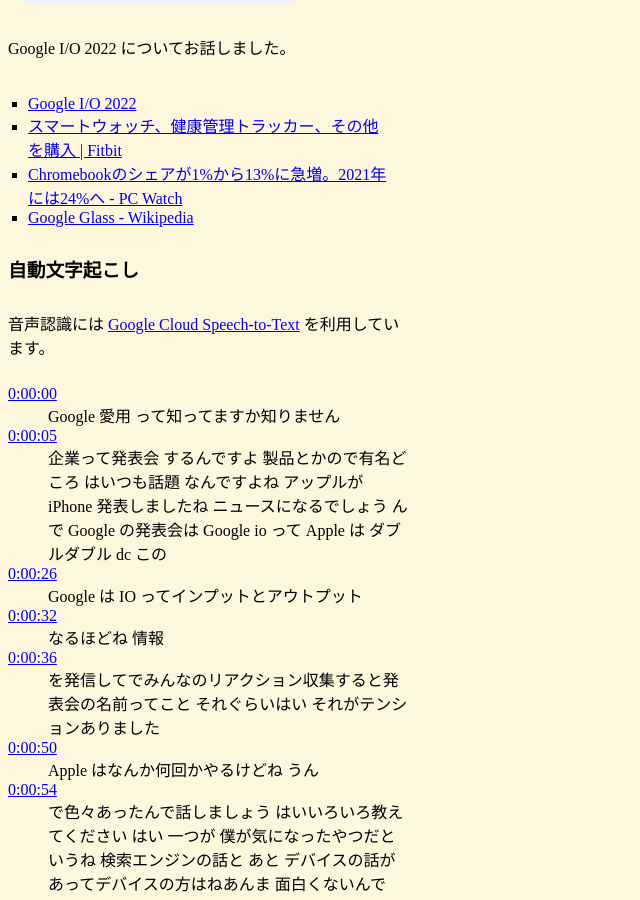
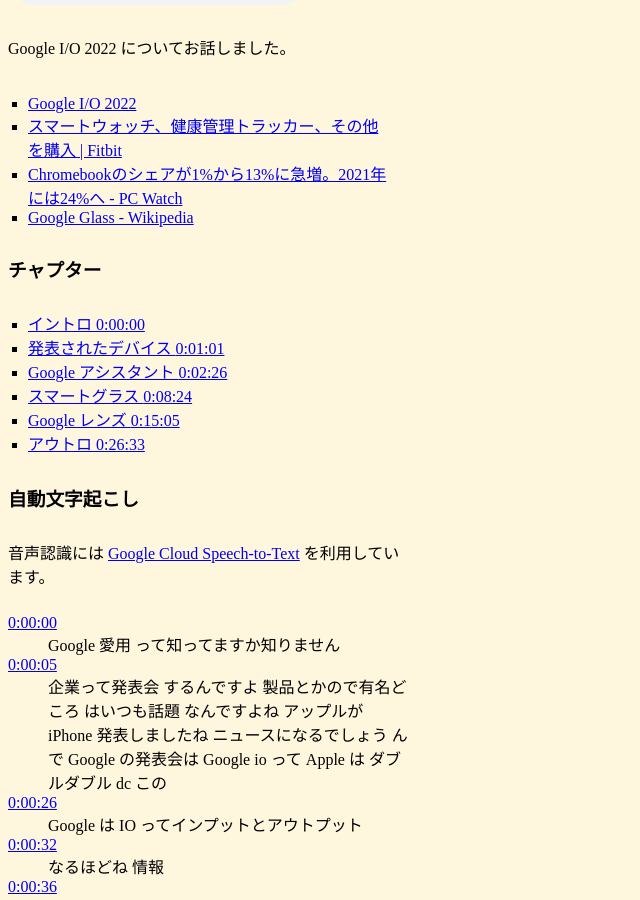
Before and after one commit to kawakamimoeki/nekotobit, a Jekyll site: the page built from site/_episodes/ep2.md, in a window 1280 px wide and 900 px high, scrolled down 482 px. Shown: the whole window, without its empty margins (0-640 px from the left). Built offline with Jekyll 4.4.1, drawn with Linux system fonts in a browser that asks for light colours.

Commit message:
add chapter section

```diff
--- a/site/_episodes/ep2.md
+++ b/site/_episodes/ep2.md
@@ -7,6 +7,25 @@
 filename: ep2.mp3
 filesize: '26587431'
 permalink: /2/
+chapters:
+  -
+    time: 00:00:00
+    title: イントロ
+  -
+    time: 00:01:01
+    title: 発表されたデバイス
+  -
+    time: 00:02:26
+    title: Google アシスタント
+  -
+    time: 00:08:24
+    title: スマートグラス
+  -
+    time: 00:15:05
+    title: Google レンズ
+  -
+    time: 00:26:33
+    title: アウトロ
 ---
 
 {{ page.description }}
--- a/site/_layouts/default.html
+++ b/site/_layouts/default.html
@@ -34,7 +34,7 @@
   </style>
 </head>
 
-<body class="p-7 text-center m-auto font-serif" style="max-width: 400px; background-color: #fff6de;">
+<body class="p-7 text-center m-auto" style="max-width: 400px; background-color: #fff6de;">
   <header class="mt-5 mb-10">
     <h1 class="font-bold text-2xl mb-5">
       <a href="/">
--- a/site/_layouts/episode.html
+++ b/site/_layouts/episode.html
@@ -14,6 +14,26 @@
 
 <div class="text-left article">
   {{ page.content }}
+
+  <h3 class="mt-5 text-lg text-center font-bold">チャプター</h3>
+  <ul>
+    {% for chapter in page.chapters %}
+    {% assign hour = chapter.time | divided_by: 3600 | floor %}
+    {% assign minute = chapter.time | modulo: 3600 | divided_by: 60 | floor %}
+    {% if minute < 10 %}
+      {% assign minute = '0' | append: minute %}
+    {% endif %}
+    {% assign second = chapter.time | modulo: 60 | floor %}
+    {% if second < 10 %}
+      {% assign second = '0' | append: second %}
+    {% endif %}
+    <li class="my-3">
+      <a href="{{ page.url }}#t={{ chapter.time }}">
+        <span>{{ chapter.title }} </span>
+        <span class="text-sm opacity-50">{{ hour }}:{{ minute }}:{{ second }}</span></a>
+    </li>
+    {% endfor %}
+  </ul>
 
   <h3 id="transcript" class="mt-5 text-lg text-center font-bold">自動文字起こし</h3>
   <p>音声認識には <a href="https://cloud.google.com/speech-to-text?hl=ja">Google Cloud Speech-to-Text</a> を利用しています。</p>
```
Also changed, not shown: site/_episodes/ep1.md (+13 -0 lines).
